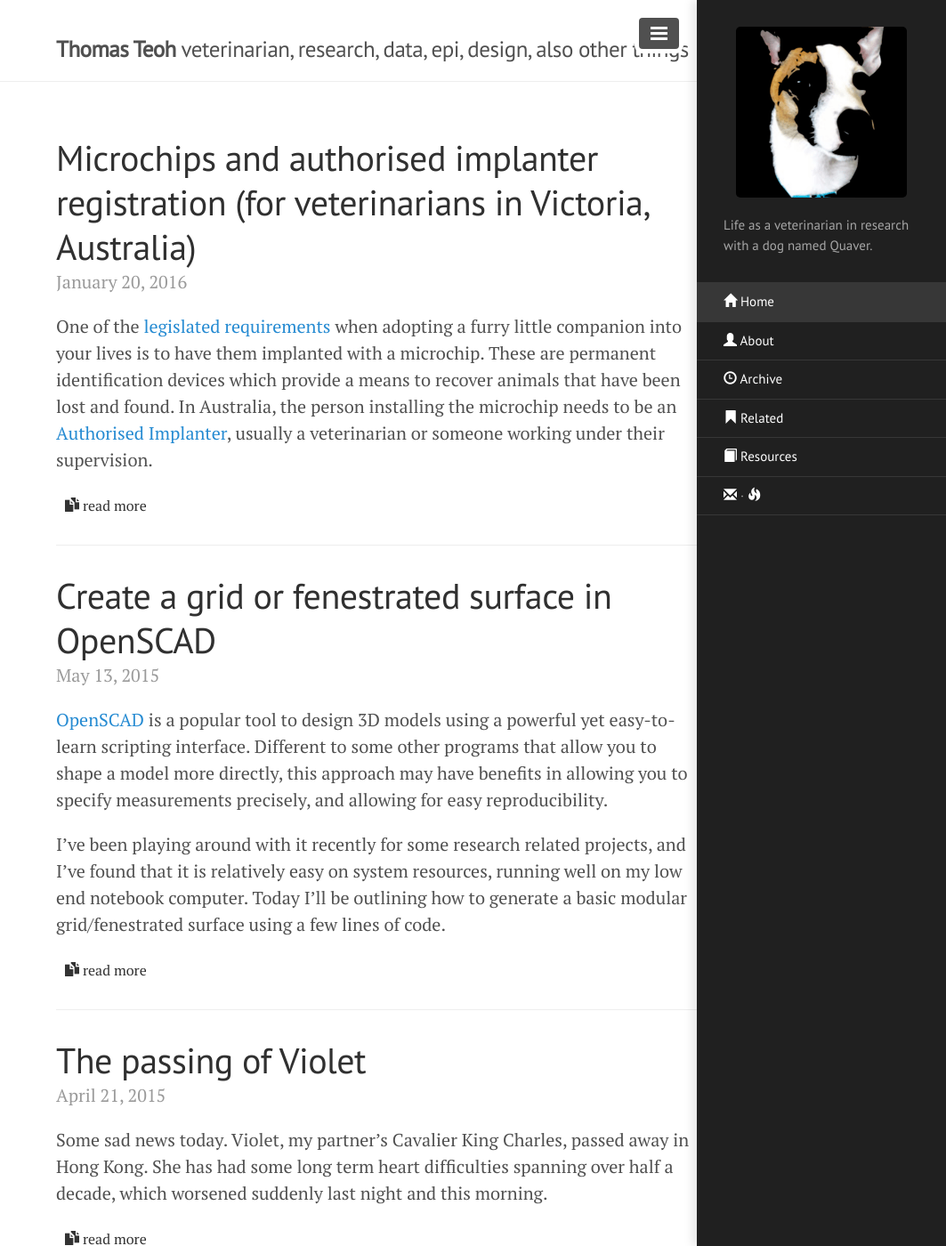
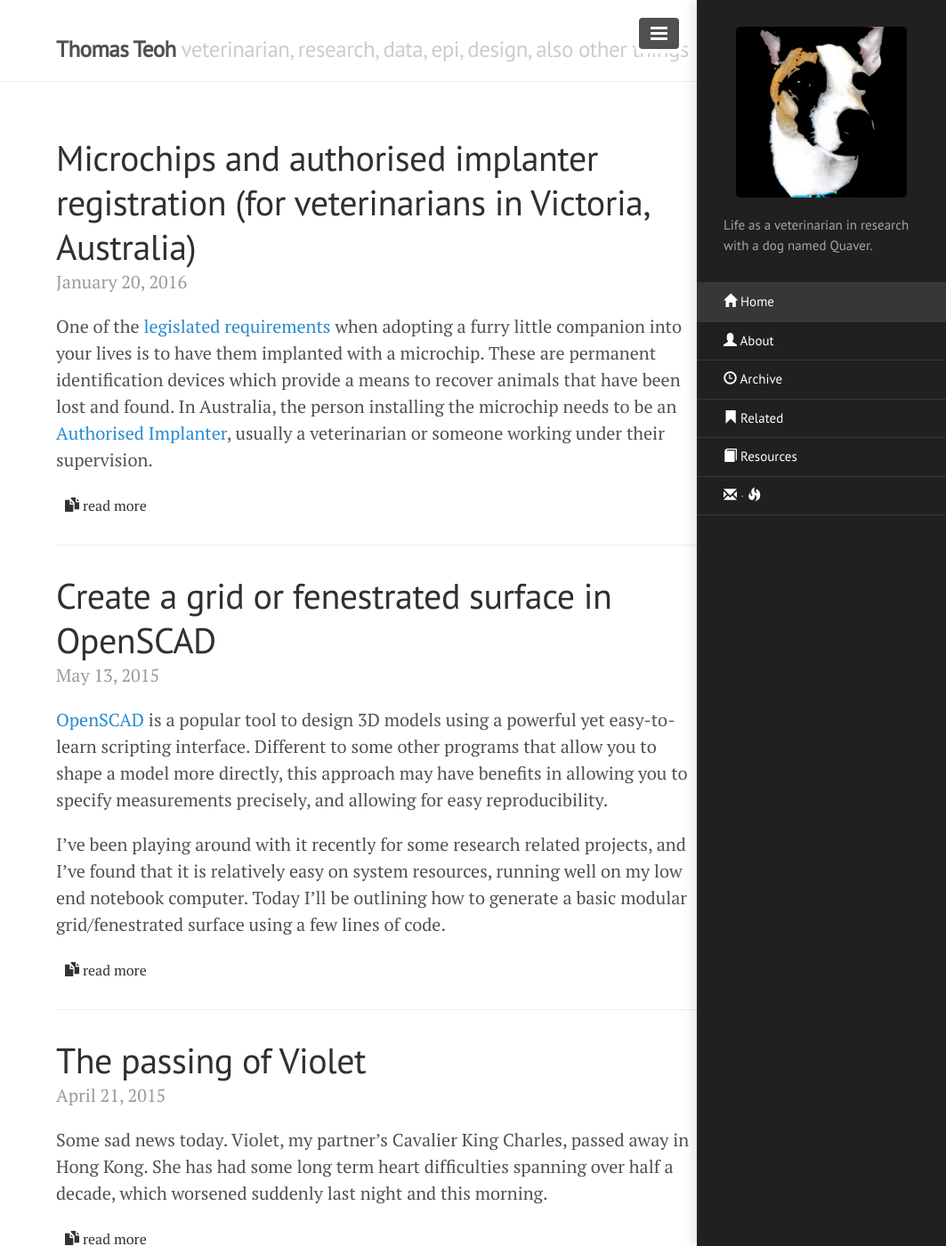
Before and after one commit to thomasteoh/thomasteoh.github.io, a Jekyll site: the page built from index.html, in a window 1280 px wide and 1400 px high. Shown: the whole window at 89% size, without its empty margins (217-1280 px from the left). Built offline with Jekyll 4.4.1, drawn with Linux system fonts in a browser that asks for light colours; the list of posts is cut into pages by our own code.

Commit message:
Further edits to the tagline colour

```diff
--- a/_layouts/default.html
+++ b/_layouts/default.html
@@ -14,7 +14,7 @@
         <div class="container">
           <h3 class="masthead-title">
             <b><a href="/" title="Home">{{ site.title }}</a></b>
-            {{ site.tagline }}
+            <span class="tagline">{{ site.tagline }}</span>
           </h3>
         </div>
       </div>
--- a/public/css/tteoh.css
+++ b/public/css/tteoh.css
@@ -12,6 +12,10 @@ span.navbar-icon {
   padding-left: 8px;
   padding-right: 8px;
   margin-right: 5px;
+}
+
+span.tagline {
+  color: #CCCCCC;
 }
 
 /* Custom icon names */
```
